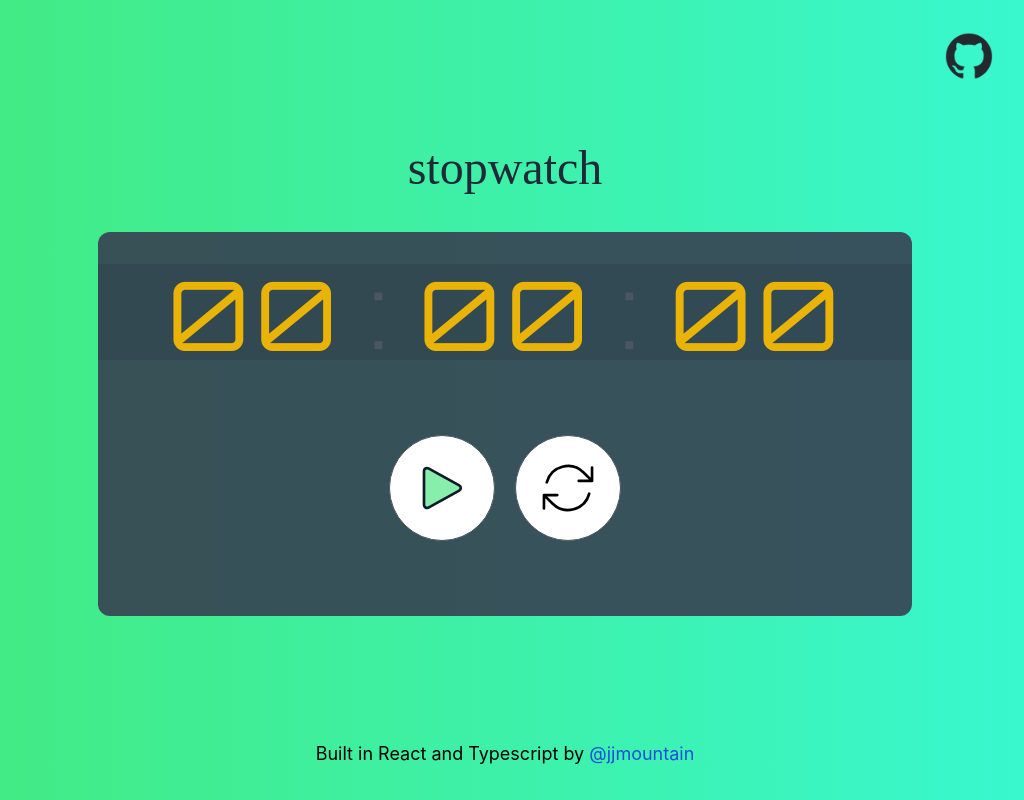
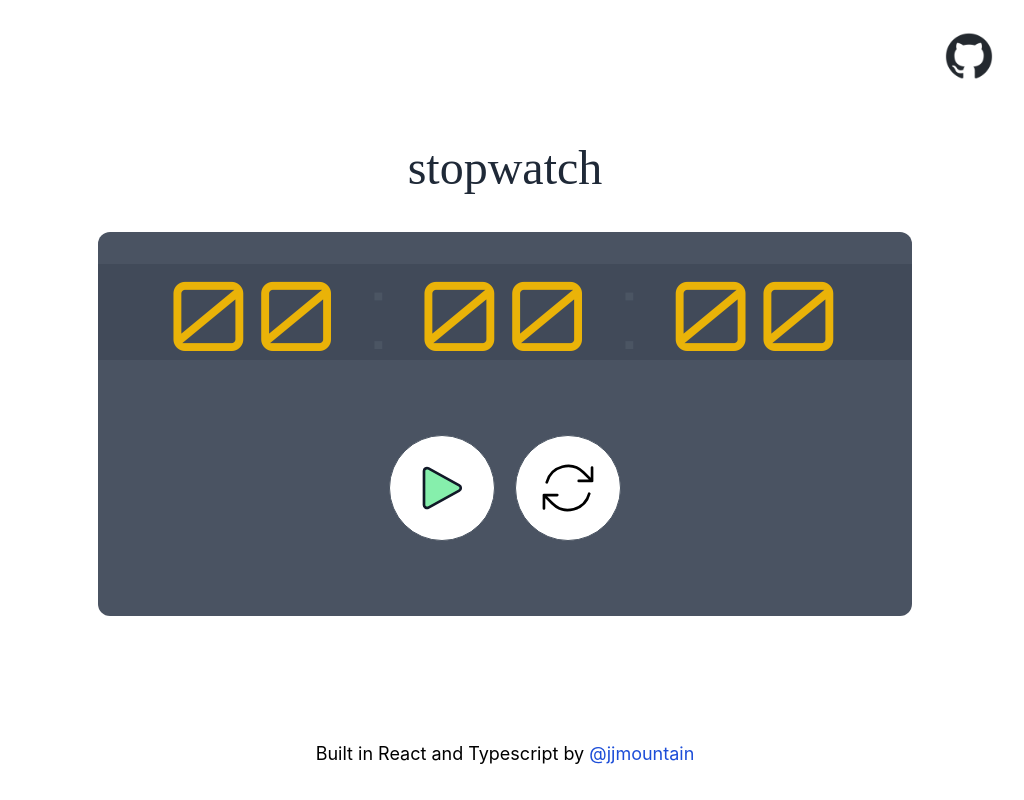
Before and after one commit to jjmountain/teacher-tools, a React (Create React App) app: page / in a window 1280 px wide. Shown: the whole page, without its empty margins (135-1159 px from the left). Built offline with nearby package versions, Linux system fonts and the light colour scheme; a web font is replaced by a local one.

Commit message:
change background color to white

```diff
--- a/src/App.css
+++ b/src/App.css
@@ -24,6 +24,8 @@
   color: white;
 }
 
+
+
 .App-link {
   color: #61dafb;
 }
--- a/src/App.tsx
+++ b/src/App.tsx
@@ -122,7 +122,7 @@ const App = () => {
   }, [timerState]);
 
   return (
-    <div className="h-screen background">
+    <div className="h-screen bg-white">
       <div className="mx-auto h-screen max-w-7xl px-4 sm:px-6 lg:px-8 py-8 flex flex-col justify-between items-center">
         <div>
           <div className="flex w-full flex-row justify-end mr-7">
```
